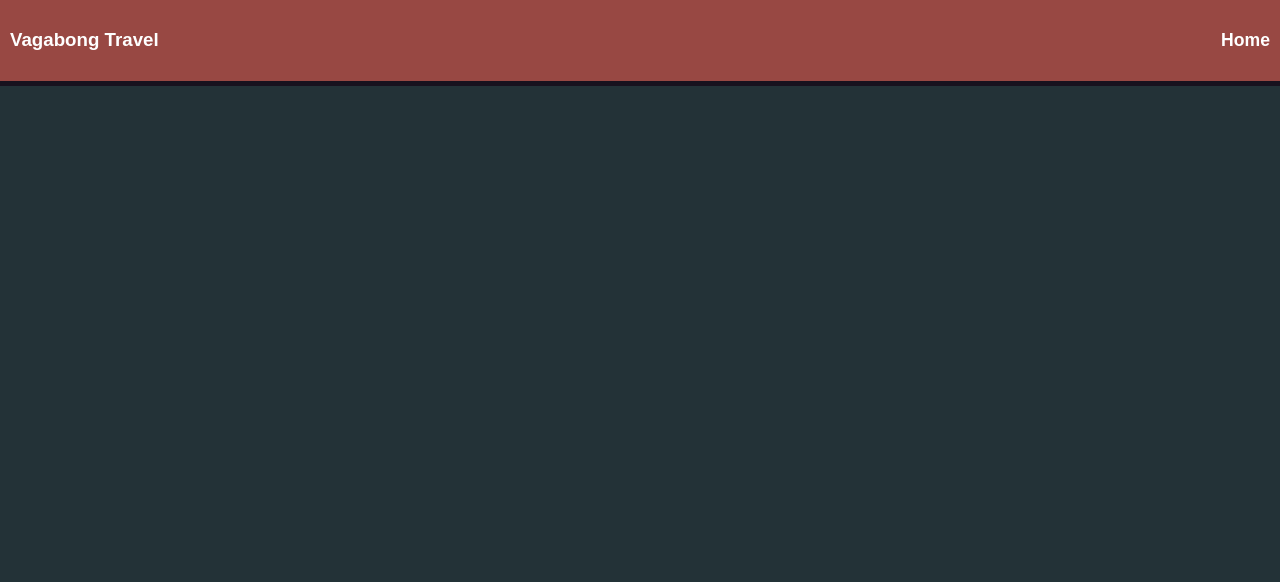
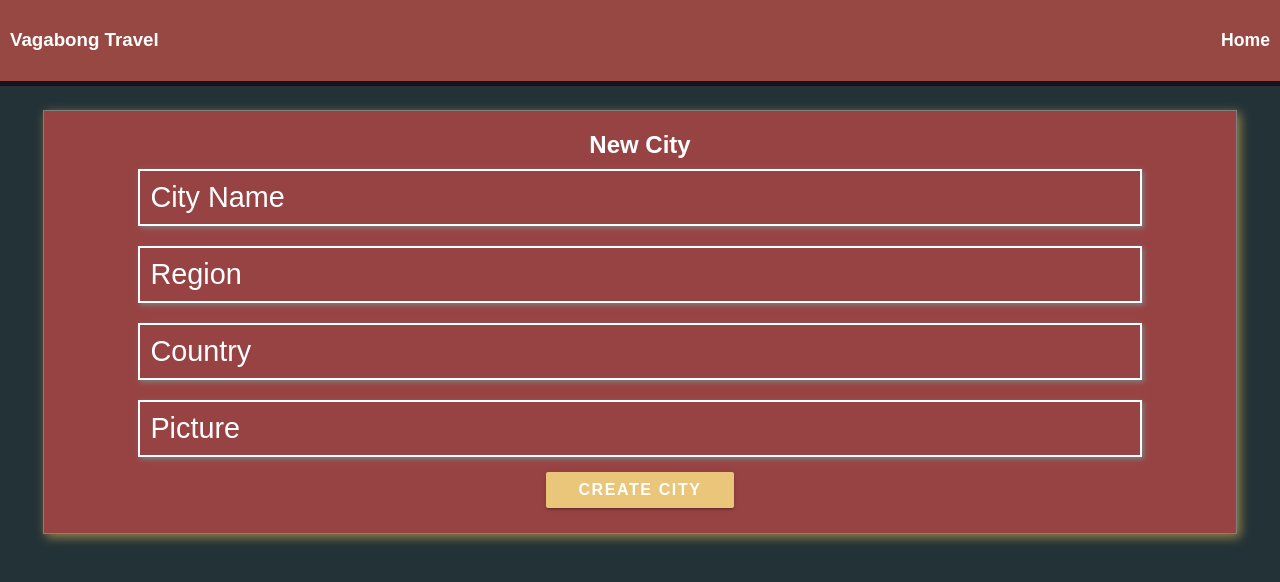
Before and after one commit to tch180/vagabond-project-, a React (Create React App) app in the folder client/: page /NewCity in a window 1280 px wide. Shown: the top 582 px of the page. Built offline with nearby package versions, Linux system fonts and the light colour scheme.

Commit message:
create new city form

```diff
--- a/client/src/App.js
+++ b/client/src/App.js
@@ -5,6 +5,7 @@ import Home from './components/Home/Home'
 import NavBar from './components/BoilerPlate/NavBar'
 import CityShow from './components/City/Show'
 import NewPost from './components/Post/NewPost'
+import CityNew from './components/City/CityNew'
 import './App.css'
 class App extends Component {
   render() {
@@ -15,6 +16,7 @@ class App extends Component {
           <NavBar />
           <Switch>
             <Route exact path="/" component={Home} />
+            <Route exact path="/NewCity" component={CityNew} />
             <Route exact path="/city/:cityId" component={CityShow} />
             <Route exact path="/city/:cityId/NewPost" component={NewPost} />
           </Switch>
--- /dev/null
+++ b/client/src/components/City/CityNew.js
@@ -0,0 +1,171 @@
+import React, { Component } from 'react';
+import styled from 'styled-components'
+import axios from 'axios'
+import {Redirect} from 'react-router-dom'
+
+const PostContainer = styled.div `
+display: flex;
+text-align:center;
+justify-content: center;
+background-color: #233237;
+color: white;
+`
+
+const NewPostContainer = styled.div `
+background: #984343;
+border: 1px solid grey;
+padding: 20px;
+box-shadow: 3px 3px 10px #99864A;
+display: flex;
+justify-content: center;
+align-items: center;
+flex-direction: column;
+margin: 3vh;
+width: 90%;
+
+h2 {
+    margin: 0px;
+}
+
+forM {
+    width: 100%;
+}
+
+button {
+    background: #EAC67A;
+    color: white;
+    font-weight: bolder;
+    text-decoration: none;
+    text-align: cneter;
+    letter-spacing: .1em;
+    font-size: 1rem;
+    border: none;
+    margin: 5px;
+    border-radius: 2px;
+    height: 36px;
+    line-height: 36px;
+    padding: 0 2rem;
+    text-transform: uppercase;
+    box-shadow: 0 2px 2px 0 rgba(0, 0, 0, .14),
+    0 1px 5px 0 rgba(0, 0, 0, .12),
+    0 3px 1px -2px rgba(0, 0, 0, .12);
+    &:hover {
+        background: rgb(198, 165, 103);
+    }
+}
+
+    input {
+        margin: 10px 0px;
+        font-size: 1.8em;
+        background: #984343;
+        box-shadow: 2px 2px 5px grey;
+        color: white;
+        border: 2px solid white;
+        width: 85%;
+        padding: 10px;
+        &::placeholder {
+        color: white;
+        }
+        @media only screen and (max-width: 420px) {
+            width: 95%;
+            font-size: .9em;
+         }
+    }
+
+    textarea {
+        margin: 10px 0px;
+        font-size: 1.8em;
+        background: #984343;
+        box-shadow: 2px 2px 5px grey;
+        color: white;
+        border: 2px solid white;
+        width: 85%;
+        height: 35vh;
+        padding: 10px;
+        &::placeholder {
+        color: white;
+        }
+        @media only screen and (max-width: 420px) {
+            width: 95%;
+            font-size: .9em;
+         }
+    }
+
+`
+
+class CityNew extends Component {
+    state = {
+        city: {
+            name: '',
+            country: '',
+            region: '',
+            image: ''
+        },
+        redirectToHome: false
+    }
+
+    handleChange = (event) => {
+        const updateCity = {
+            ...this.state.city
+        }
+        updateCity[event.target.name] = event.target.value
+        this.setState({city: updateCity})
+    }
+    handleSubmit = async(event) => {
+        event.preventDefault()
+        const res = await axios.post(`/api/cities/`, {city: this.state.city})
+        this.setState({redirectToHome: true})
+
+    }
+
+    render() {
+        if (this.state.redirectToHome) {
+            return <Redirect to={'/'}/>
+        }
+        return (
+            <PostContainer>
+
+
+                    <NewPostContainer>
+                    <form onSubmit={this.handleSubmit}>
+                            <h2>New City</h2>
+                        <input
+                            placeholder='City Name'
+                            onChange={this.handleChange}
+                            name="name"
+                            type="text"
+                            value={this.state.city.name}/>
+                            <input
+                                placeholder='Region'
+                                onChange={this.handleChange}
+                                name="region"
+                                type="text"
+                                value={this.state.city.region}/>
+                             <input
+                                placeholder='Country'
+                                onChange={this.handleChange}
+                                name="country"
+                                type="text"
+                                value={this.state.city.country}/>
+
+                            <input
+                                placeholder='Picture'
+                                onChange={this.handleChange}
+                                name="image"
+                                type="text"
+                                value={this.state.city.image}/>
+
+
+                        <div>
+                        <button>Create City</button>
+                        </div>
+                        </form>
+                    </NewPostContainer>
+
+
+            </PostContainer>
+        );
+    }
+}
+
+export default CityNew;
```
